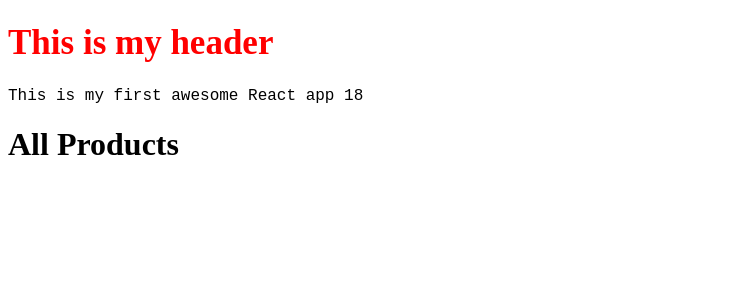
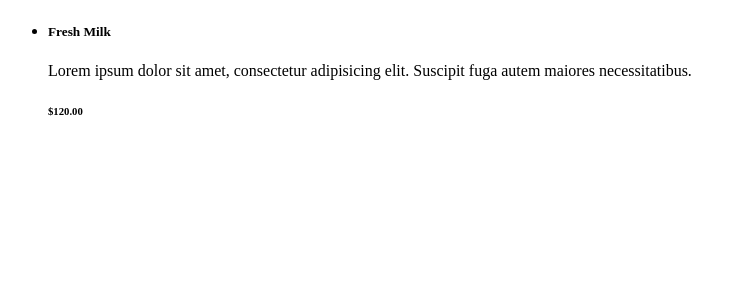
Before and after one commit to NicholasCloud4/complete-react-course, a React (Create React App) app: page / in a window 1280 px wide. Shown: the top 300 px of the page, without its empty margins (0-746 px from the left). Built offline with nearby package versions, Linux system fonts and the light colour scheme.

Commit message:
Working with Complex JSX

```diff
--- a/src/App.js
+++ b/src/App.js
@@ -7,8 +7,6 @@ function App() {
 
     return (
         <>
-            <h1 className="myHeader">This is my header</h1>
-            <p className="myParagraph">This is my first {msg} React app {10 + 8}</p>
             <Products />
         </>
     )
--- a/src/Components/Products.jsx
+++ b/src/Components/Products.jsx
@@ -2,7 +2,22 @@ import React from 'react'
 
 function Products() {
     return (
-        <h1>All Products</h1>
+        <>
+            <ul>
+                <li>
+                    <div>
+                        <div>
+                            <h5>Fresh Milk</h5>
+                            <p>Lorem ipsum dolor sit amet, consectetur adipisicing elit. Suscipit fuga autem maiores necessitatibus.</p>
+                            <div>
+                                <h6>$120.00</h6>
+                            </div>
+                        </div>
+                        <img src="" width="200" alt='' />
+                    </div>
+                </li>
+            </ul>
+        </>
     )
 }
 
```
